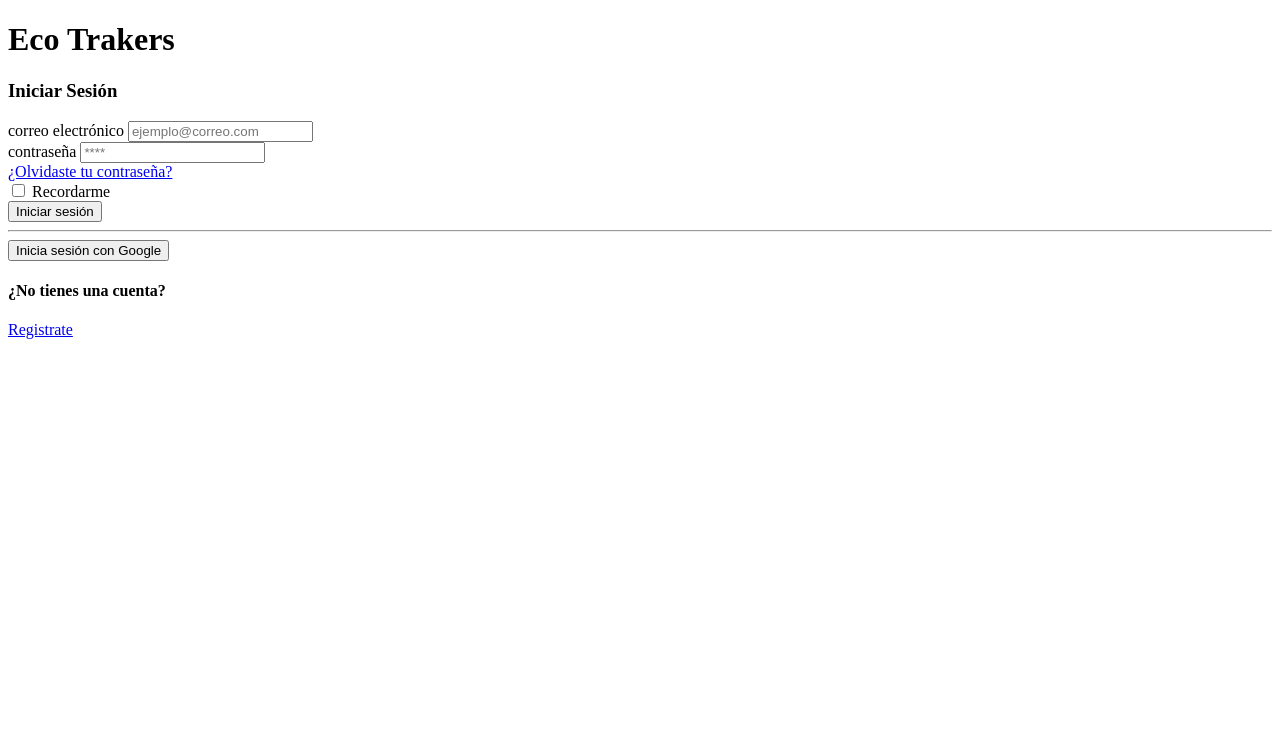
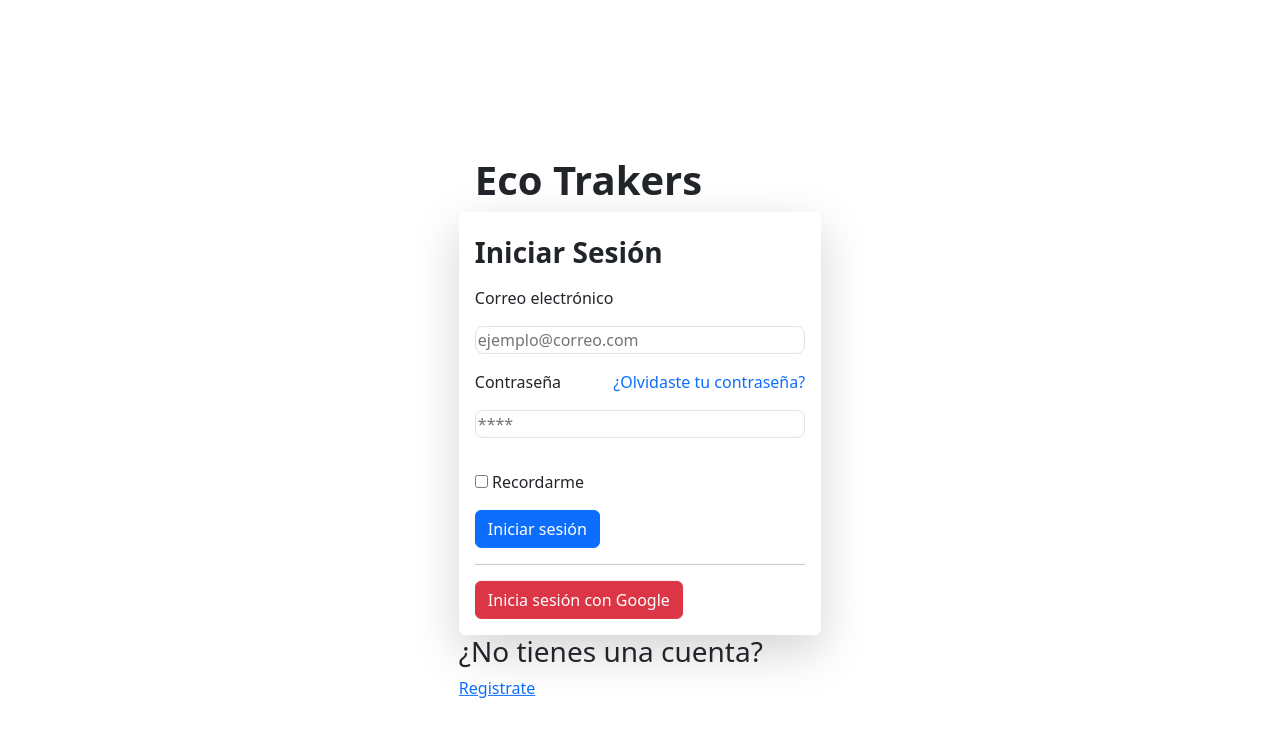
Before and after one commit to ecoTrackers/eco_traker, a website: page login/login.html in a window 1280 px wide. Drawn offline with nearby package versions, Linux system fonts and the light colour scheme.

Commit message:
inicio de estilos

```diff
--- a/css/styles.css
+++ b/css/styles.css
@@ -0,0 +1,3 @@
+body {
+    background-color: #fff;
+}
--- a/login/login.html
+++ b/login/login.html
@@ -4,34 +4,36 @@
     <meta charset="UTF-8">
     <meta name="viewport" content="width=device-width, initial-scale=1.0">
     <title>login</title>
-    <link rel="stylesheet" href="login.css">
+    <link rel="stylesheet" href="/node_modules/bootstrap/dist/css/bootstrap.min.css" crossorigin="anonymous">
+    <link rel="stylesheet" href="/css/styles.css">
 </head>
-<body>
-    <div>
-        <h1>Eco Trakers</h1>
+<body class="d-flex align-items-center py-4 mt-3 position-absolute top-50 start-50 translate-middle w-100">
+    <main class="p-auto m-auto">
+        <div class="text-start pt-4 ps-3">
+            <h1 class="fw-semibold fs-1">Eco Trakers</h1>
         </div>
-    <div>
-        <h3> Iniciar Sesión</h3>
+        <div class="border-opacity-50 shadow-lg rounded p-3">
+            <h3 class="fw-semibold py-2 mb-2">Iniciar Sesión</h3>
             <form action="" method="post">
-        <div>
-                <label for="email"> correo electrónico</label>
-                <input type="email" name="email" id="email" placeholder="ejemplo@correo.com">
+            <div class="fw-medium pb-3">
+                    <label for="email" class="d-block pb-3">Correo electrónico</label>
+                    <input type="email" name="email" id="email" placeholder="ejemplo@correo.com" class="d-block mw-100 rounded-3 border border-opacity-75" style="width: 200%">
             </div>
-        <div>
-                <div>
-                    <label for="password">contraseña</label>
-                    <input type="password" id="password" placeholder="****">
+            <div class="fw-medium pb-3">
+                    <div class="d-block pb-3">
+                        <label for="password" class="d-inline">Contraseña</label>
+                        <a href="#" class="d-inline text-end fs-6 fw-light text-decoration-none ps-5">¿Olvidaste tu contraseña?</a>
                     </div>
-                <div>
-                    <a href="#">¿Olvidaste tu contraseña?</a>
+                    <div class="d-block ">
+                        <input type="password" id="password" placeholder="****" class="mw-100 rounded-3 border border-opacity-75" style="width: 200%">
                     </div>
             </div>
-        <div>
-            <input type="checkbox" name="rememberMe" id="rememberMe">
+            <div class="py-3 fs-6 fw-lighter">
+                <input type="checkbox" name="rememberMe" id="rememberMe" class=" rounded-3 border border-opacity-100">
                 <label for="rememberMe">Recordarme</label>
             </div>
             <div>
-                <button type="submit">Iniciar sesión</button>
+                    <button type="submit" class="btn btn-primary">Iniciar sesión</button>
             </div>
 
             </form>
@@ -43,9 +45,12 @@
             </div>
         </div>
         <div>
-        <h4>¿No tienes una cuenta?</h4>
+            <h3>¿No tienes una cuenta?</h3>
             <a href="#">Registrate</a>
         </div>
+
+    </main>
+
     <script src="login.js"></script>
 </body>
 </html>
```
Also changed, not shown: index.html (+5 -2 lines). Lines whose indentation alone changed are shown as unchanged.
